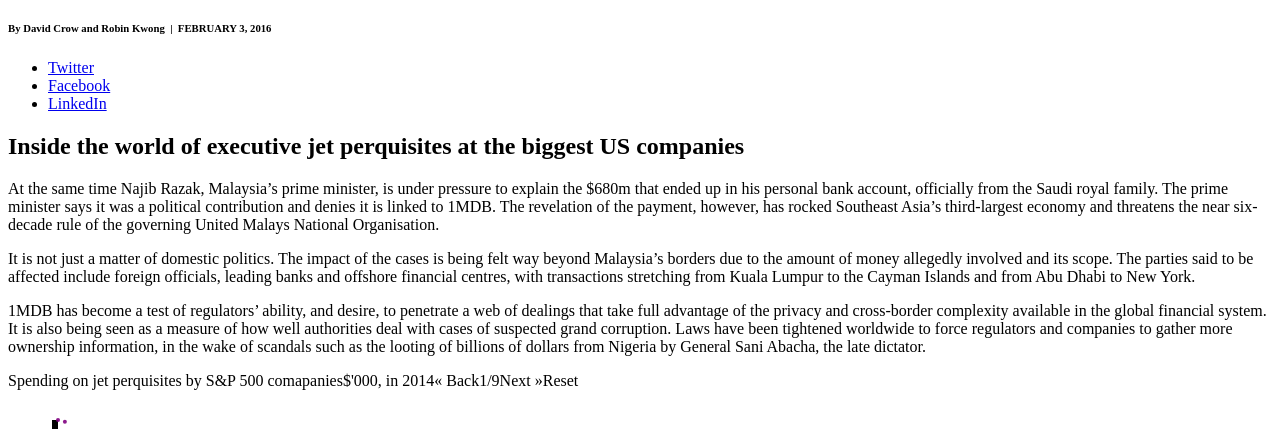
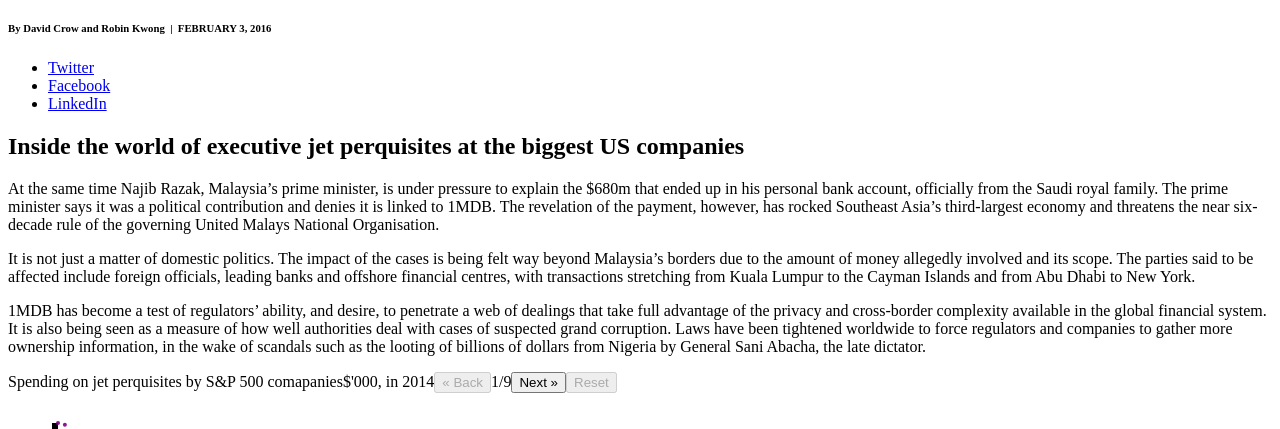
Before and after one commit to ft-interactive/jets, a website with bundled scripts: page client/index.html in a window 1280 px wide. Shown: the part 373-802 px from the top of the page. Built offline with nearby package versions, Linux system fonts and the light colour scheme; some icons are missing; files whose address does not match are found by name.

Commit message:
Use build service in favour of bower deps and fix buttons
* When you dont use the sass (mixins etc) from an origami then you dont need to import it with bower, use the build service instead
* Buttons should be a <buttons> and use the disabled attribute instead of special classes that try to mimic the same behaviour
* Stop using cutom blue buttons styles.

```diff
--- a/client/index.html
+++ b/client/index.html
@@ -24,7 +24,7 @@
     <script src="scripts/top.js"></script>
     <!-- endbuild -->
     <!-- endsmoosh -->
-    <link rel="stylesheet" href="https://h2.ft.com/build/v2/bundles/css?modules=o-footer@^4,o-fonts@^2,o-grid@^4,o-ft-icons@^2.0.0,o-buttons@^3">
+    <link rel="stylesheet" href="https://h2.ft.com/build/v2/bundles/css?modules=n-normalize@^1,o-footer@^4,o-fonts@^2,o-grid@^4,o-ft-icons@^2.0.0,o-buttons@^3">
 
     <!-- smoosh -->
     <!-- build:css styles/top.css -->
--- a/client/scripts/scatter-plot.js
+++ b/client/scripts/scatter-plot.js
@@ -48,8 +48,8 @@
 			function(){
 				changeAnno(anno1);
 				d3.select('#Freeport-McMoRan').attr('class','circles.highlight').attr('r','5');
-				d3.select('.backbutton.hidden').attr('class','backbutton');
-				d3.select('.resetbutton.hidden').attr('class','resetbutton');
+				d3.select('.backbutton[disabled]').attr('disabled', null);
+				d3.select('.resetbutton[disabled]').attr('disabled', null);
 			},
 			function(){
 				changeAnno(anno2);
@@ -107,7 +107,7 @@
 			function(){
 				changeAnno(anno8);
 				drawCumulativeDots(data.coords.length)
-				d3.select('.animatebutton').attr('class','animatebutton.hidden');
+				d3.select('.animatebutton').attr('disabled','disabled');
 			}
 		]
 
@@ -116,8 +116,8 @@
 			function() {
 				changeAnno(anno0);
 				d3.select('#Freeport-McMoRan').attr('class','circles').attr('r','2');
-				d3.select('.backbutton').attr('class','backbutton hidden');
-				d3.select('.resetbutton').attr('class','resetbutton hidden');
+				d3.select('.backbutton').attr('disabled', 'disabled');
+				d3.select('.resetbutton').attr('disabled', 'disabled');
 			},
 			function() {
 				changeAnno(anno1);
@@ -296,20 +296,22 @@
 			.attr("class","buttonHolder")
 			.attr('y',60);
 
-		var backBtn = d3.select(".buttonHolder").append("span")
-			.attr("class","backbutton hidden")
+    var backBtn = d3.select(".buttonHolder").append("button")
+      .attr('disabled', 'disabled')
+			.attr("class","backbutton o-buttons o-buttons--big")
 			.html("&laquo; Back");
 
 		var counter = buttonHolder.append('span')
 			.attr({"class":"slideCounter"})
 			.html((storyState+1) + "/" + (annotations.length));
 
-		var forBtn = d3.select(".buttonHolder").append("span")
-			.attr("class","animatebutton")
+		var forBtn = d3.select(".buttonHolder").append("button")
+			.attr("class","animatebutton o-buttons o-buttons--big")
 			.html("Next &raquo;");
 
-		var resetBtn = d3.select(".buttonHolder").append("span")
-			.attr("class","resetbutton hidden")
+    var resetBtn = d3.select(".buttonHolder").append("button")
+      .attr('disabled', 'disabled')
+			.attr("class","resetbutton o-buttons o-buttons--big")
 			.html("Reset");
 
 		forBtn.on("click", function(){
--- a/client/styles/main.scss
+++ b/client/styles/main.scss
@@ -1,14 +1,9 @@
-@import 'n-normalize/main';
 @import 'o-colors/main';
-@import 'o-share/main';
-@import "o-ft-icons/main";
-@import "o-buttons/main";
 
 $font-sans: MetricWeb, sans-serif;
 $font-serif: Georgia, serif;
 $font-display: FinancierDisplayWeb, Georgia, serif;
-$o-share-is-silent: false;
-$o-buttons-is-silent: false;
+
 
 body {
   @include oColorsFor(page, background);
@@ -319,6 +314,10 @@
   margin-top:20px;
 }
 
+.buttonHolder > * {
+  margin-right: 5px;
+}
+
 .o-buttons__pagination{
   display: block;
   float:right;
@@ -340,95 +339,6 @@
 
 .chart-link{
   margin-bottom: 20px
-}
-
-
-.animatebutton{
-  position:relative;
-  background-color:#2e6e9e;
-  padding:5px;
-  border-radius:5px;
-  color:white;
-  border:1px solid #275e86;
-  transition:0.3s;
-  cursor:pointer;
-  pointer-events:all;
-  float:left;
-  line-height:20px;
-  margin-right:5px;
-}
-
-.animatebutton:hover{
-  background-color:#275e86;
-}
-
-.animatebutton.hidden{
-  opacity:0.3;
-  pointer-events:none;
-}
-
-
-.slideCounter{min-width:32px;
-  text-align:center;
-  position:relative;
-  padding:5px 2px;
-  border-radius:0px;
-  color:#43423e;
-  border:0px solid #275e86;
-  transition:0.3s;
-  cursor:default;
-  pointer-events:all;
-  float:left;
-  line-height:20px;
-  margin:0px 3px;
-}
-
-.backbutton{
-  position:relative;
-  background-color:#2e6e9e;
-  padding:5px;
-  border-radius:5px;
-  color:white;
-  border:1px solid #275e86;
-  transition:0.3s;
-  cursor:pointer;
-  pointer-events:all;
-  float:left;
-  line-height:20px;
-  margin-left:5px;
-}
-
-.backbutton:hover{
-  background-color:#275e86;
-}
-
-.backbutton.hidden{
-  opacity:0.3;
-  pointer-events:none;
-}
-
-.resetbutton{
-  position:relative;
-  background-color:#2e6e9e;
-  padding:5px;
-  border-radius:5px;
-  color:white;
-  border:1px solid #275e86;
-  transition:0.3s;
-  cursor:pointer;
-  pointer-events:all;
-  float:left;
-  line-height:20px;
-  margin-left:5px;
-}
-
-.resetbutton:hover{
-  background-color:#275e86;
-}
-
-.resetbutton.hidden{
-  opacity:0.3;
-  pointer-events:none;
 }
 
 .circles {
--- a/package.json
+++ b/package.json
@@ -38,8 +38,7 @@
     "watchify": "^3.6.1"
   },
   "engines": {
-    "node": ">=4 <5",
-    "npm": ">=3 <4"
+    "node": ">=5"
   },
   "private": true,
   "scripts": {
```
Also changed, not shown: bower.json (+1 -6 lines), client/data.html (+1 -1 lines), client/factoids.html (+1 -1 lines).
